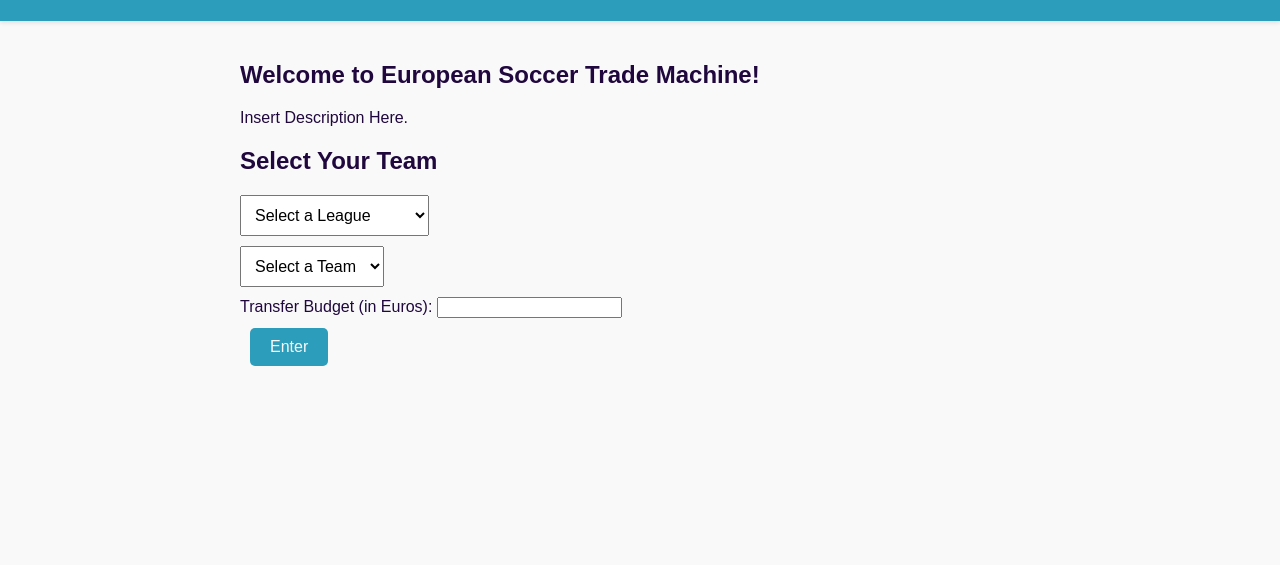
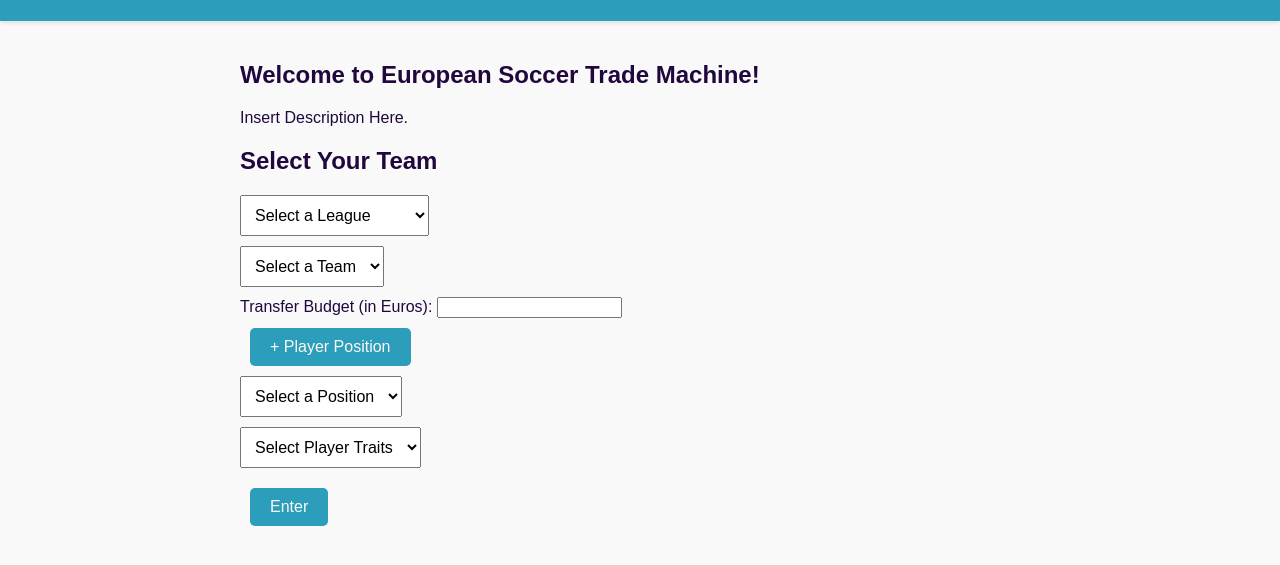
Before and after one commit to gradaelli7/European-Soccer-Trade-Machine, a plain HTML site: page index.html in a window 1280 px wide. Shown: the part 99-664 px from the top of the page. Drawn offline with Linux system fonts and the light colour scheme.

Commit message:
positions

```diff
--- a/index.html
+++ b/index.html
@@ -103,10 +103,44 @@
                 <label for="budget">Transfer Budget (in Euros):</label>
                 <input type="number" id="budget" name="budget" min="0">
             </div>
+            <!-- Player Position Button -->
+            <div class="player-position">
+                <button class="btn player-position-btn">+ Player Position</button>
+                <div class="player-details">
+                    <!-- Dropdown for Player Position -->
+                    <div class="dropdown player-position-dropdown">
+                        <select class="player-position-select">
+                            <option value="">Select a Position</option>
+                            <option value="forward">Forward</option>
+                            <option value="midfielder">Midfielder</option>
+                            <option value="defender">Defender</option>
+                            <option value="goalkeeper">Goalkeeper</option>
+                        </select>
+                    </div>
+                    <!-- Dropdown for Player Traits -->
+                    <div class="dropdown player-traits-dropdown">
+                        <select class="player-traits-select">
+                            <option value="">Select Player Traits</option>
+                            <option value="speed">Speed</option>
+                            <option value="accuracy">Accuracy</option>
+                            <option value="strength">Strength</option>
+                            <option value="vision">Vision</option>
+                        </select>
+                    </div>
+                </div>
+            </div>
             <!-- Enter Button -->
             <button class="btn" id="enterBtn">Enter</button>
-                </section>
+        </section>
     </div>
+
+    <!-- JavaScript for showing/hiding player details -->
+    <script>
+        document.querySelector('.player-position-btn').addEventListener('click', function() {
+            var playerDetails = document.querySelector('.player-details');
+            playerDetails.classList.toggle('show');
+        });
+    </script>
 
     <!-- JavaScript to dynamically populate team dropdown based on league selection -->
     <script>
```
